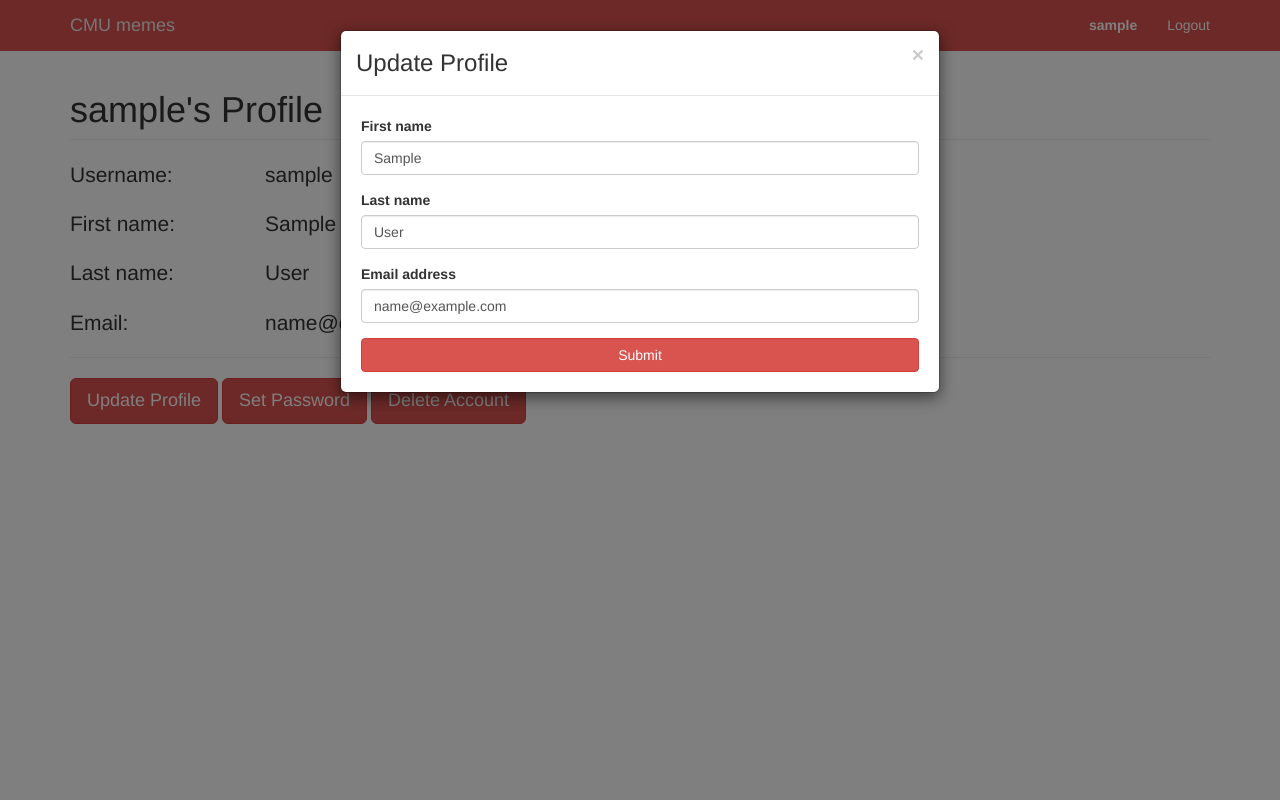
After one commit to allanrenucci/cmu_memes, a Django app: page /profile/ in a window 1280 px wide, after a click on "Update Profile". The commit adds this page. Run offline with Django 3.2, Linux system fonts and the light colour scheme; the visitor is signed in with stand-in values (Sample User, id 1); some libraries are stand-ins or nearby versions.

Commit message:
Add a Profile page

```diff
--- a/website/forms.py
+++ b/website/forms.py
@@ -2,6 +2,8 @@ from django import forms
 
 from models import *
 from django.contrib.auth.models import User
+
+from django.contrib.auth import authenticate
 
 class RegistrationForm(forms.ModelForm):
 
@@ -38,3 +40,42 @@ class RegistrationForm(forms.ModelForm):
 			raise forms.ValidationError("Username is already taken")
 
 		return username
+
+class ProfileForm(forms.ModelForm):
+
+	def __init__(self, *args, **kwargs):
+		super(ProfileForm, self).__init__(*args, **kwargs)
+		self.fields['email'].required = True
+
+	class Meta:
+		model = User
+		fields = ['first_name', 'last_name', 'email']
+
+class PasswordForm(forms.Form):
+	old_password = forms.CharField(max_length=200, widget=forms.PasswordInput)
+	new_password = forms.CharField(max_length=200, widget=forms.PasswordInput)
+	confirm_password = forms.CharField(max_length=200,
+		widget=forms.PasswordInput)
+
+	def __init__(self, user=None, *args, **kwargs):
+		self.user = user
+		super(PasswordForm, self).__init__(*args, **kwargs)
+
+	def clean(self):
+		cleaned_data = super(PasswordForm, self).clean()
+		pwd = cleaned_data.get('new_password')
+		pwd_conf = cleaned_data.get('confirm_password')
+
+		if pwd and pwd_conf and pwd != pwd_conf:
+			raise forms.ValidationError("Password did not match.")
+
+		return cleaned_data
+
+	def clean_old_password(self):
+		pwd = self.cleaned_data.get('old_password')
+		user = authenticate(username=self.user, password=pwd)
+
+		if user is None:
+			raise forms.ValidationError("Invalid Password")
+
+		return pwd
--- a/website/templates/navbar.html
+++ b/website/templates/navbar.html
@@ -12,7 +12,7 @@
     <div class="collapse navbar-collapse">
       <ul class="nav navbar-nav navbar-right">
         {% if user.is_authenticated %}
-        <li><a href="{% url 'home' %}"><strong>{{user.username}}</strong></a></li>
+        <li><a href="{% url 'profile' %}"><strong>{{user.username}}</strong></a></li>
         <li><a href="{% url 'logout' %}">Logout</a></li>
         {% else %}
         <li><a href="{% url 'login' %}">Login</a></li>
--- a/website/templates/registration/login.html
+++ b/website/templates/registration/login.html
@@ -4,8 +4,9 @@
 <form class="form-centered" role="form" method="post" action="{% url 'login' %}">
 <h2>Please Login</h2>
 {% for error in form.non_field_errors %}
-<div class="alert alert-danger">{{ error }}</div>
+{% include "alert.html" with type="alert-danger" message=error %}
 {% endfor %}
+
 {% include "form_snippet.html" with form=form %}
 <input type="hidden" name="next" value="{{ next }}" />
 <div class="form-group">
--- /dev/null
+++ b/website/templates/registration/profile.html
@@ -0,0 +1,124 @@
+{% extends "base.html" %}
+
+{% block main_content %}
+
+<h1 class="page-header">{{ user.username }}'s Profile</h1>
+
+{% for info in infos %}
+{% include "alert.html" with type="alert-success" message=info %}
+{% endfor %}
+
+<p class="lead row">
+	<span class="col-md-2">Username:</span>
+	<span class="col-md-2">{{ user.username }}</span>
+</p>
+
+{% if user.first_name %}
+<p class="lead row">
+	<span class="col-md-2">First name:</span>
+	<span class="col-md-2">{{ user.first_name }}</span>
+</p>
+{% endif %}
+
+{% if user.last_name %}
+<p class="lead row">
+	<span class="col-md-2">Last name:</span>
+	<span class="col-md-2">{{ user.last_name }}</span>
+</p>
+{% endif %}
+
+<p class="lead row">
+	<span class="col-md-2">Email:</span>
+	<span class="col-md-2">{{ user.email }}</span>
+</p>
+
+<hr>
+
+<button class="btn btn-red btn-lg" data-toggle="modal" data-target="#profile-modal">Update Profile</button>
+<button class="btn btn-red btn-lg" data-toggle="modal" data-target="#password-modal">Set Password</button>
+<button class="btn btn-red btn-lg" data-toggle="modal" data-target="#delete-modal">Delete Account</button>
+
+<!-- ************************************
+
+					MODALS
+
+************************************** -->
+
+<div class="modal" id="profile-modal">
+	<div class="modal-dialog">
+		<div class="modal-content">
+			<div class="modal-header">
+	    		<button type="button" class="close" data-dismiss="modal" aria-hidden="true">&times;</button>
+	    		<h3 class="modal-title">Update Profile</h3>
+			</div>
+			<div class="modal-body">
+				{% for error in profile_form.non_field_errors %}
+				<div class="alert alert-danger">{{ error }}</div>
+				{% endfor %}
+				<form method="post" action="{% url 'update profile' %}">
+					{% include "form_snippet.html" with form=profile_form %}
+					{% csrf_token %}
+					<button type="submit" class="btn btn-red btn-block">Submit</button>
+				</form>
+			</div>
+		</div>
+	</div>
+</div>
+
+<div class="modal" id="password-modal">
+	<div class="modal-dialog">
+		<div class="modal-content">
+			<div class="modal-header">
+	    		<button type="button" class="close" data-dismiss="modal" aria-hidden="true">&times;</button>
+	    		<h3 class="modal-title">Set Password</h3>
+			</div>
+			<div class="modal-body">
+				{% for error in password_form.non_field_errors %}
+				<div class="alert alert-danger">{{ error }}</div>
+				{% endfor %}
+				<form method="post" action="{% url 'set password' %}">
+					{% include "form_snippet.html" with form=password_form %}
+					{% csrf_token %}
+					<button type="submit" class="btn btn-red btn-block">Submit</button>
+				</form>
+			</div>
+		</div>
+	</div>
+</div>
+
+<div class="modal" id="delete-modal">
+	<div class="modal-dialog">
+		<div class="modal-content">
+			<div class="modal-header">
+	    		<button type="button" class="close" data-dismiss="modal" aria-hidden="true">&times;</button>
+	    		<h3 class="modal-title">Delete Account Confirmation</h3>
+			</div>
+			<div class="modal-body">
+				<p>Are you sure you want to delete your account?</p>
+				<a class="btn btn-red btn-lg" href="{% url 'delete profile' %}">Yes</a>
+				<button type="button" class="btn btn-red btn-lg" data-dismiss="modal">No</button>
+			</div>
+		</div>
+	</div>
+</div>
+
+<!-- ************************************
+
+				END MODALS
+
+************************************** -->
+{% endblock main_content %}
+
+{% block script %}
+
+{% if profile_form.errors %}
+<script>$('#profile-modal').modal('toggle');</script>
+{% endif %}
+
+{% if password_form.errors %}
+<script>$('#password-modal').modal('toggle');</script>
+{% endif %}
+
+<script>$(".alert").alert();</script>
+
+{% endblock script %}
--- a/website/urls.py
+++ b/website/urls.py
@@ -3,6 +3,10 @@ from django.conf.urls import patterns, url
 urlpatterns = patterns('website.views',
 	url(r'^register/$', 'register', name='register'),
 	url(r'^$', 'home', name='home'),
+	url(r'^profile/$', 'profile', name='profile'),
+	url(r'^profile/update/$', 'update_profile', name='update profile'),
+	url(r'^profile/set-password/$', 'set_password', name='set password'),
+	url(r'^profile/delete/$', 'delete_profile', name='delete profile'),
 )
 
 urlpatterns += patterns('django.contrib.auth.views',
--- a/website/views.py
+++ b/website/views.py
@@ -1,11 +1,17 @@
 from django.shortcuts import render, redirect, get_object_or_404
 
-# transaction.atomic decorator
+# Decorator require_POST
+from django.views.decorators.http import require_POST
+
+# Decorator transaction.atomic
 from django.db import transaction
 
-# create and log in a user
+# Create and log in a user
 from django.contrib.auth.models import User
 from django.contrib.auth import login, authenticate
+
+# Decorator to use built-in authentication system
+from django.contrib.auth.decorators import login_required
 
 from models import *
 from forms import *
@@ -39,3 +45,55 @@ def register(request):
 	new_user = authenticate(username=new_user.username, password=password)
 	login(request, new_user)
 	return redirect('home')
+
+@login_required
+def profile(request):
+	context = {}
+	user = request.user
+
+	context['password_form'] = PasswordForm()
+	context['profile_form'] = ProfileForm(instance=user)
+	return render(request, 'registration/profile.html', context)
+
+@require_POST
+@login_required
+def set_password(request):
+	context = {}
+	user = request.user
+
+	form = PasswordForm(user.username, request.POST)
+
+	if form.is_valid():
+		pwd = form.cleaned_data['new_password']
+		user.set_password(pwd)
+		user.save()
+		context['password_form'] = PasswordForm()
+		context['infos'] = ["Password successfully changed!"]
+	else:
+		context['password_form'] = form
+
+	context['profile_form'] = ProfileForm(instance=user)
+	return render(request, 'registration/profile.html', context)
+
+@require_POST
+@login_required
+def update_profile(request):
+	context = {}
+	user = request.user
+
+	form = ProfileForm(request.POST, instance=user)
+
+	if form.is_valid():
+		form.save()
+		context['profile_form'] = ProfileForm(instance=user)
+		context['infos'] = ["Profile successfully updated!"]
+	else:
+		context['profile_form'] = form
+
+	context['password_form'] = PasswordForm()
+	return render(request, 'registration/profile.html', context)
+
+@login_required
+def delete_profile(request):
+	request.user.delete()
+	return redirect('home')
```
Also changed, not shown: website/templates/alert.html (added, +9 -0 lines), website/templates/registration/register.html (+8 -1 lines), website/templates/website/modal_form_snippet.html (added, +26 -0 lines), 1 other file.
